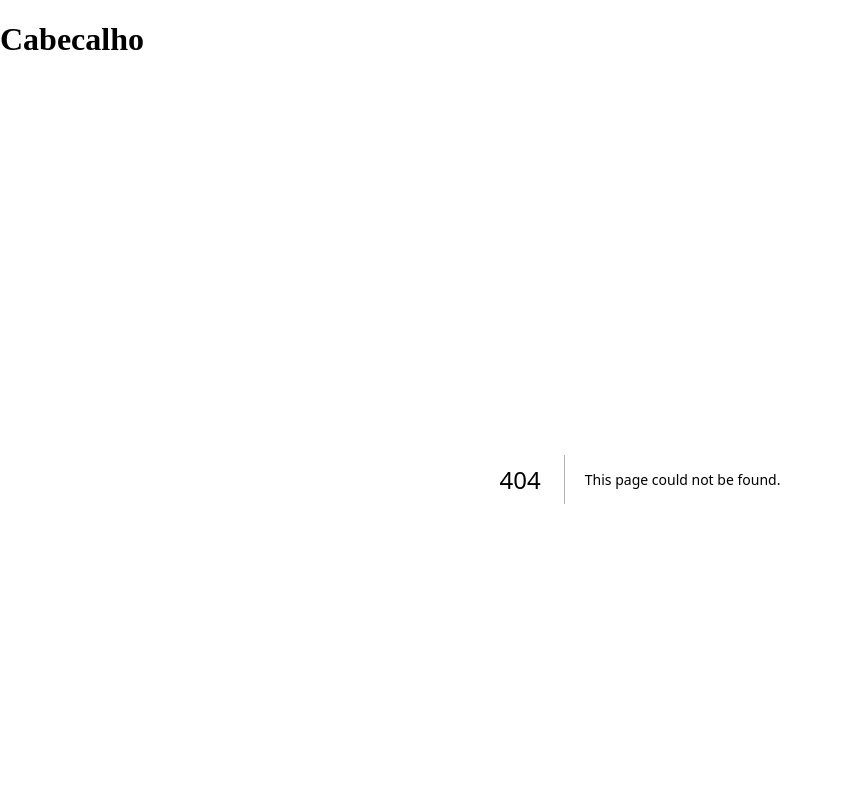
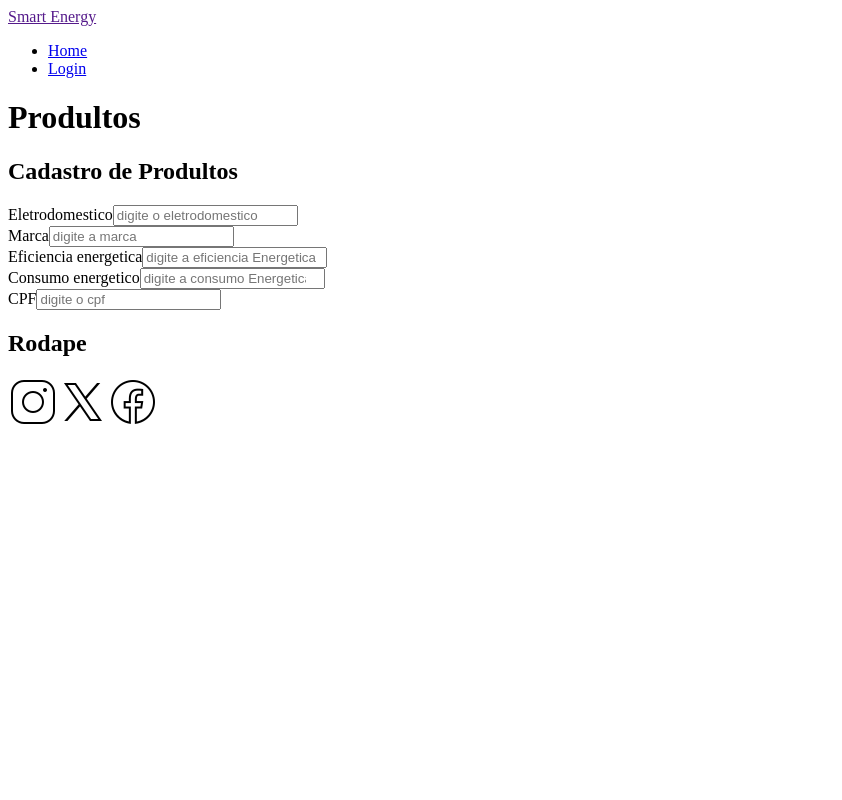
Before and after one commit to gustavoreislima13/global-solution, a Next.js app in the folder global/: page /produltos in a window 1280 px wide. Before the commit this address had no page. Shown: the top 800 px of the page, without its empty margins (0-842 px from the left). Built offline with nearby package versions, Linux system fonts and the light colour scheme.

Commit message:
produltos

```diff
--- /dev/null
+++ b/global/src/app/produltos/page.tsx
@@ -0,0 +1,34 @@
+
+export default function Produltos() {
+
+  return (
+    <div>
+        <h1>Produltos</h1>
+        <div>
+                <h2>Cadastro de Produltos</h2>
+            <form>
+                <div>
+                    <label htmlFor="idNn">Eletrodomestico</label>
+                    <input type="text" name="eletrodomestico" id="idNn" value="" placeholder="digite o eletrodomestico" required/>
+                </div>
+                <div>
+                    <label htmlFor="idMa">Marca</label>
+                    <input type="text" name="marca" id="idMa" value="" placeholder="digite a marca" required/>
+                </div>
+                <div>
+                    <label htmlFor="idEf">Eficiencia energetica</label>
+                    <input type="text" name="eficiencia_energetica" id="idEf" value="" placeholder="digite a eficiencia Energetica" required/>
+                </div>
+                <div>
+                    <label htmlFor="idCs">Consumo energetico</label>
+                    <input type="number" name="consumo_energetica" id="idCs" value="" placeholder="digite a consumo Energetica" required/>
+                </div>
+                <div>
+                    <label htmlFor="idCpf">CPF</label>
+                    <input type="number" name="cpf_cliente" id="idCpf" value="" placeholder="digite o cpf" required/>
+                </div>
+            </form>
+        </div>
+    </div>
+  )
+}
--- a/global/src/components/Cabecalho/Cabecalho.tsx
+++ b/global/src/components/Cabecalho/Cabecalho.tsx
@@ -1,9 +1,10 @@
 import { headers } from "next/headers";
+import Menu from "../Menu/Menu";
 
 export default function Cabecalho(){
     return(
         <header>
-            <h1>Cabecalho</h1>
+            <Menu/>
         </header>
     );
 }
--- /dev/null
+++ b/global/src/components/Menu/Menu.tsx
@@ -0,0 +1,18 @@
+import Link from 'next/link'
+import React from 'react'
+
+export default function Menu() {
+  return (
+    <nav>
+        <div>
+            <a href=""><span>Smart Energy</span></a>
+            <div>
+                <ul>
+                    <li><Link href="/">Home</Link></li>
+                    <li><Link href="/">Login</Link></li>
+                </ul>
+            </div>
+        </div>
+    </nav>
+  )
+}
```
Also changed, not shown: global/src/app/page.tsx (+91 -26 lines).
